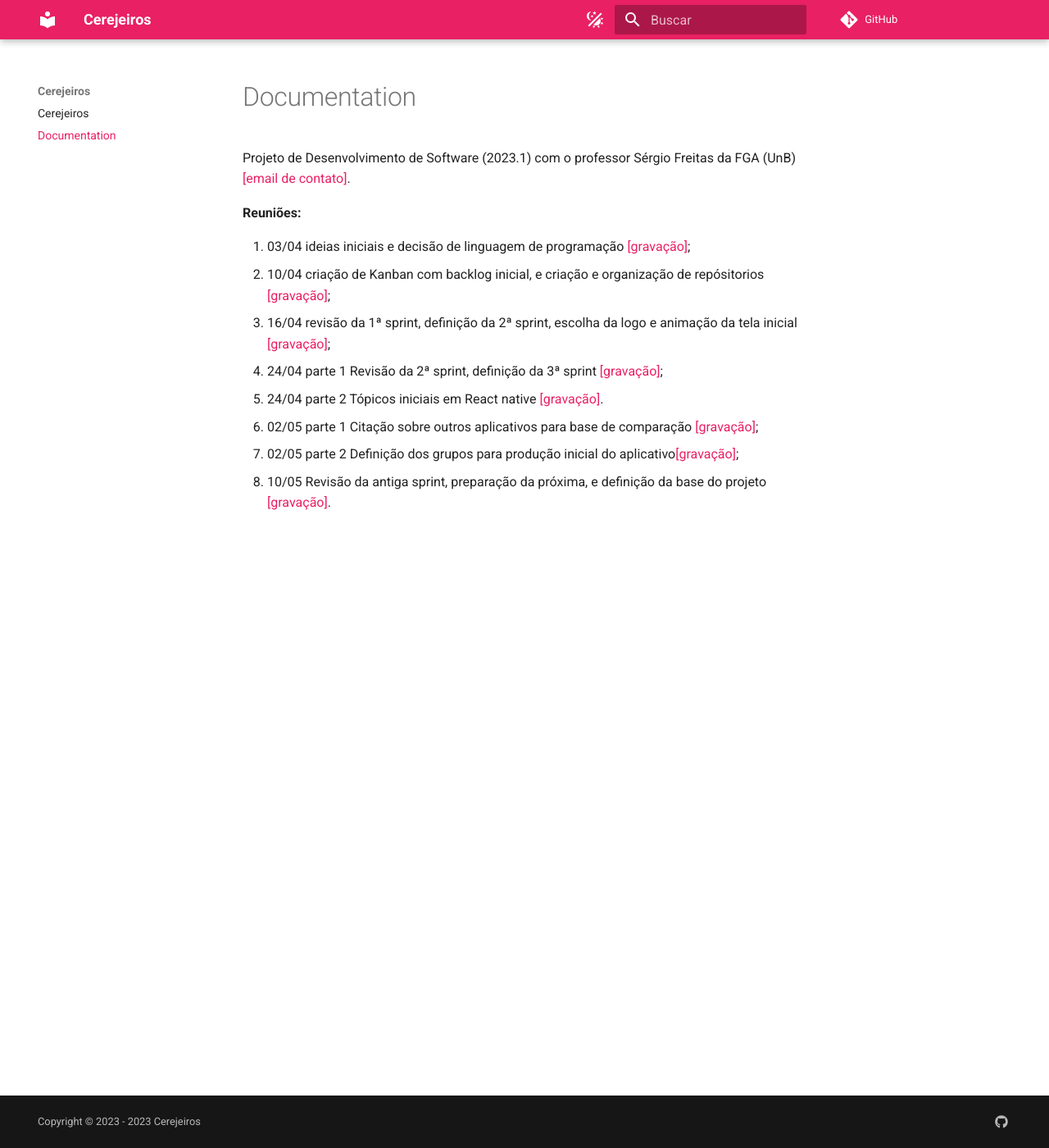
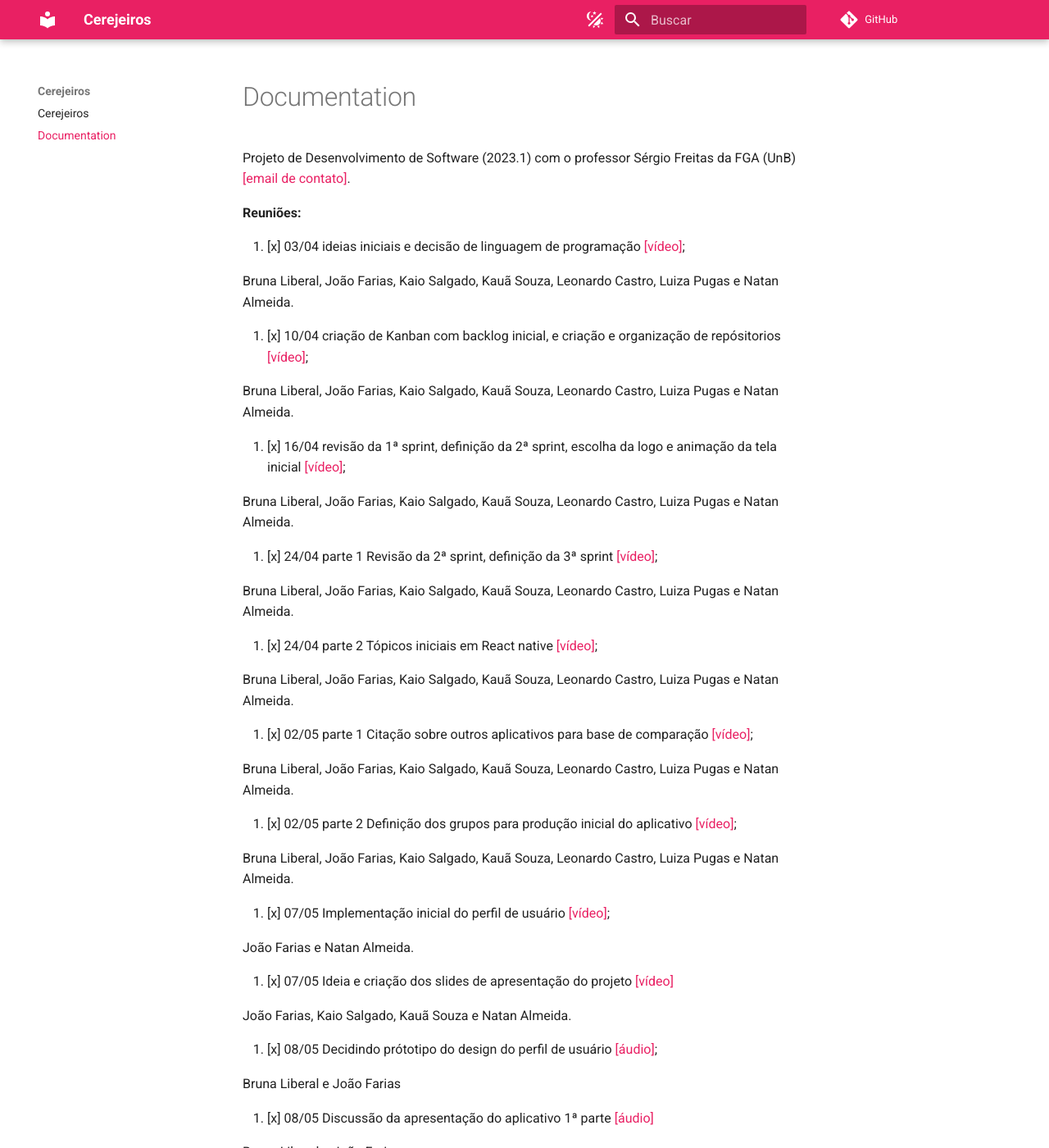
Before and after one commit to cerejeiros/bloom, an MkDocs documentation site: the page built from docs/documentation.md, in a window 1280 px wide and 1400 px high. Shown: the whole window at 82% size. Built offline with MkDocs 1.6.1 and Material for MkDocs 9.7.7, drawn with Linux system fonts in a browser that asks for light colours; comment, search, counter and statistics services are not loaded; some of the changed text lies outside the part shown.

Commit message:
updating documentation

```diff
--- a/docs/documentation.md
+++ b/docs/documentation.md
@@ -2,11 +2,61 @@
 
 **Reuniões:**
 
-1. 03/04 ideias iniciais e decisão de linguagem de programação [[gravação]](https://youtu.be/oCo3_l9yjag);
-2. 10/04 criação de Kanban com backlog inicial, e criação e organização de repósitorios [[gravação]](https://youtu.be/O5FdUxWQ-uo);
-3.  16/04 revisão da 1ª sprint, definição da 2ª sprint, escolha da logo e animação da tela inicial [[gravação]](https://youtu.be/jxAqiAvt2C0);
-4. 24/04 parte 1 Revisão da 2ª sprint, definição da 3ª sprint [[gravação]](https://youtu.be/WNyN6yPAbT0);
-5. 24/04 parte 2  Tópicos iniciais em React native [[gravação]](https://youtu.be/b4VeMpOEmks).
-6. 02/05 parte 1 Citação sobre outros aplicativos para base de comparação [[gravação]](https://youtu.be/aX6EJ64jHoY);
-7. 02/05 parte 2  Definição dos grupos para produção inicial do aplicativo[[gravação]](https://youtu.be/rBXUtj7sAX0);
-8. 10/05 Revisão da antiga sprint, preparação da próxima, e definição da base do projeto [[gravação]](https://youtu.be/Sq1C0Nz8zZM).
+1. [x] 03/04 ideias iniciais e decisão de linguagem de programação [[vídeo]](https://youtu.be/oCo3_l9yjag);
+
+Bruna Liberal, João Farias, Kaio Salgado, Kauã Souza, Leonardo Castro, Luiza Pugas e Natan Almeida.
+
+2. [x] 10/04 criação de Kanban com backlog inicial, e criação e organização de repósitorios [[vídeo]](https://youtu.be/O5FdUxWQ-uo);
+
+Bruna Liberal, João Farias, Kaio Salgado, Kauã Souza, Leonardo Castro, Luiza Pugas e Natan Almeida.
+
+3. [x] 16/04 revisão da 1ª sprint, definição da 2ª sprint, escolha da logo e animação da tela inicial [[vídeo]](https://youtu.be/jxAqiAvt2C0);
+
+Bruna Liberal, João Farias, Kaio Salgado, Kauã Souza, Leonardo Castro, Luiza Pugas e Natan Almeida.
+
+4. [x] 24/04 parte 1 Revisão da 2ª sprint, definição da 3ª sprint [[vídeo]](https://youtu.be/WNyN6yPAbT0);
+
+Bruna Liberal, João Farias, Kaio Salgado, Kauã Souza, Leonardo Castro, Luiza Pugas e Natan Almeida.
+
+5. [x] 24/04 parte 2  Tópicos iniciais em React native [[vídeo]](https://youtu.be/b4VeMpOEmks);
+
+Bruna Liberal, João Farias, Kaio Salgado, Kauã Souza, Leonardo Castro, Luiza Pugas e Natan Almeida.
+
+6. [x] 02/05 parte 1 Citação sobre outros aplicativos para base de comparação [[vídeo]](https://youtu.be/aX6EJ64jHoY);
+
+Bruna Liberal, João Farias, Kaio Salgado, Kauã Souza, Leonardo Castro, Luiza Pugas e Natan Almeida.
+
+7. [x] 02/05 parte 2  Definição dos grupos para produção inicial do aplicativo [[vídeo]](https://youtu.be/rBXUtj7sAX0);
+
+Bruna Liberal, João Farias, Kaio Salgado, Kauã Souza, Leonardo Castro, Luiza Pugas e Natan Almeida.
+
+8. [x] 07/05 Implementação inicial do perfil de usuário [[vídeo]](https://drive.google.com/file/d/1XB61Jdf-LdMIWr0ys6N97RTjtzkYUFQn/view);
+
+João Farias e Natan Almeida.
+
+9. [x] 07/05 Ideia e criação dos slides de apresentação do projeto [[vídeo]](https://drive.google.com/file/d/1ZezhbpmLyczMzsruozhcSelmjmluidLE/view)
+
+João Farias, Kaio Salgado, Kauã Souza e Natan Almeida.
+
+10. [x] 08/05 Decidindo prótotipo do design do perfil de usuário [[áudio]](https://drive.google.com/file/d/12aYS3isiaclU01EWkF-XBJlAocpCyMh5/view?usp=sharing);
+
+Bruna Liberal e João Farias
+
+11. [x] 08/05 Discussão da apresentação do aplicativo 1ª parte [[áudio]](https://drive.google.com/file/d/1DQeybHv8wfz6V4rFa_KG2fHRNKmDh2w4/view?usp=share_link)
+
+Bruna Liberal e João Farias
+
+12. [x] 08/05 Discussão da apresentação do aplicativo 2ª parte [[áudio]](https://drive.google.com/file/d/1DQeybHv8wfz6V4rFa_KG2fHRNKmDh2w4/view?usp=share_link)
+
+Bruna Liberal e João Farias
+
+13. [x] 15/05 Revisão da antiga sprint, preparação da próxima, e definição da base do projeto [[vídeo]](https://youtu.be/Sq1C0Nz8zZM);
+
+Bruna Liberal, João Farias, Kaio Salgado, Kauã Souza, Leonardo Castro, Luiza Pugas e Natan Almeida.
+
+14. [x] 20/05 Consertando bug supabase [[vídeo]](https://youtu.be/_3Djb_jXkNo);
+Natan Almeida, João Farias
+
+15. [x] 20/05 Revisão da antiga sprint, definição de meta para a próxima e realocação de equipe [[vídeo]](https://youtu.be/DU-472fRkl4)
+
+Bruna Liberal, João Farias, Kaio Salgado, Kauã Souza, Leonardo Castro, Luiza Pugas e Natan Almeida.
```
